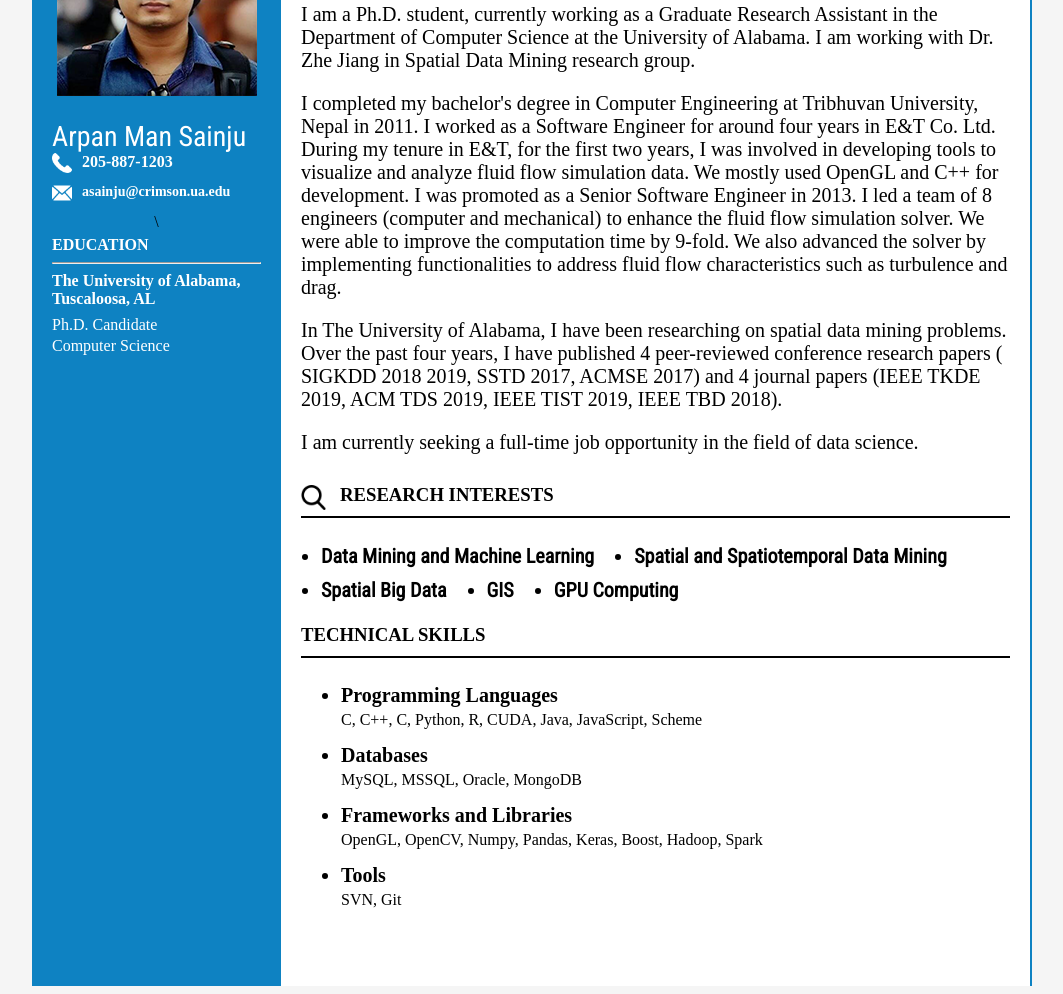
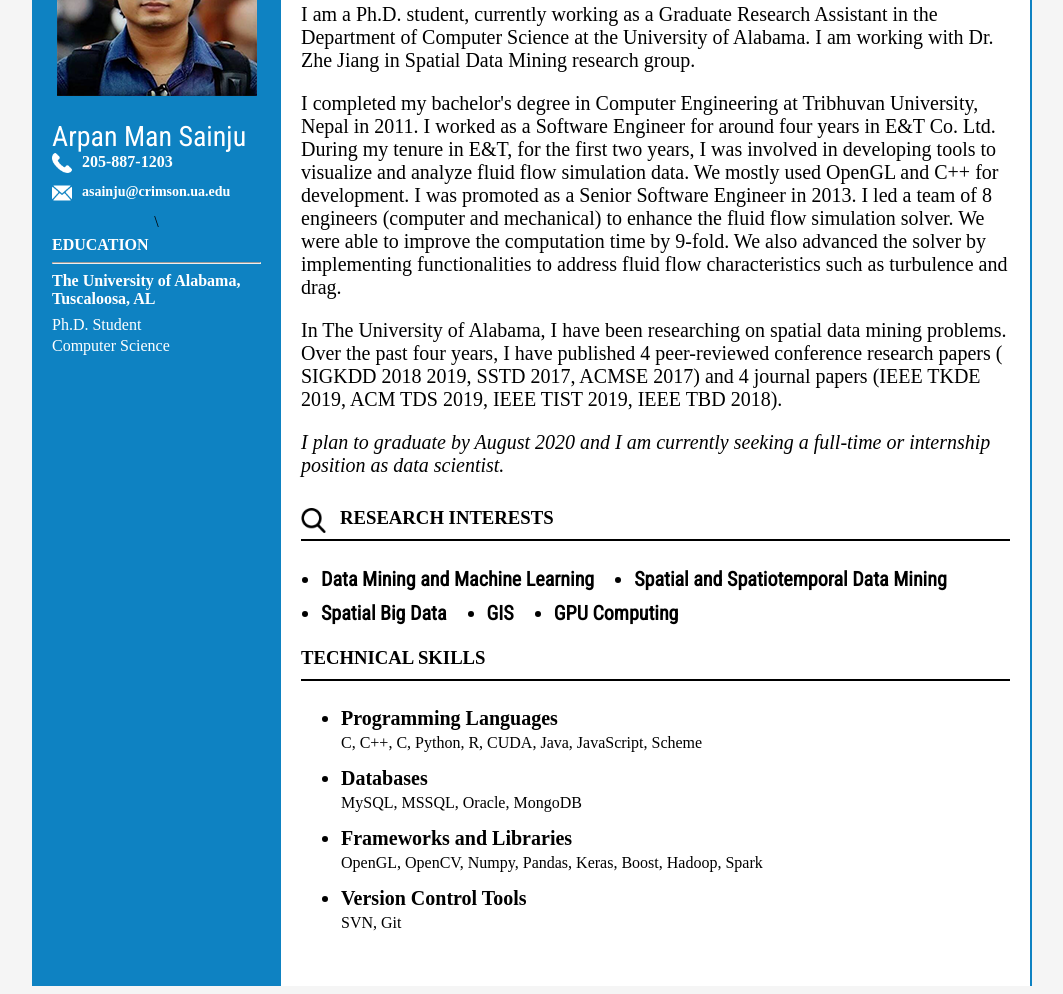
Before and after one commit to amsainju/amsainju.github.io, a plain HTML site: page index.html in a window 1280 px wide. Shown: the part 122-1116 px from the top of the page, without its empty margins (108-1171 px from the left). Drawn offline with Linux system fonts and the light colour scheme.

Commit message:
Update index.html

```diff
--- a/index.html
+++ b/index.html
@@ -29,7 +29,7 @@
                 <div class="edu">
                 <span style="font-weight: bold;font-size: 16px;margin-bottom: 6px;display: block;">The University of Alabama, Tuscaloosa, AL</span>
 <!--                <br>-->
-                <span style="font-size: 16px">Ph.D. Candidate</span> <br>
+                <span style="font-size: 16px">Ph.D. Student</span> <br>
 				<span style="font-size: 16px">Computer Science </span></div>
             </div>
         </div><div id="right-column">
@@ -61,7 +61,7 @@
 
 <p>In The University of Alabama, I have been researching on spatial data mining problems. Over the past four years, I have published 4 peer-reviewed conference research papers ( SIGKDD 2018 2019, SSTD 2017, ACMSE 2017) and 4 journal papers (IEEE TKDE 2019, ACM TDS 2019, IEEE TIST 2019, IEEE TBD 2018). </p>
 
- <p>I am currently seeking a full-time job opportunity in the field of data science.</p>
+ <p><i>I plan to graduate by August 2020 and I am currently seeking a full-time or internship position as data scientist.</i></p>
 
 </span></div>
             </div>
@@ -101,7 +101,7 @@
                         </li>
                       <span>OpenGL, OpenCV, Numpy, Pandas, Keras, Boost, Hadoop, Spark </span>
 
-                      <li>Tools
+                      <li>Version Control Tools
                         </li>
                       <span>SVN, Git </span>
                   </ul>
```
